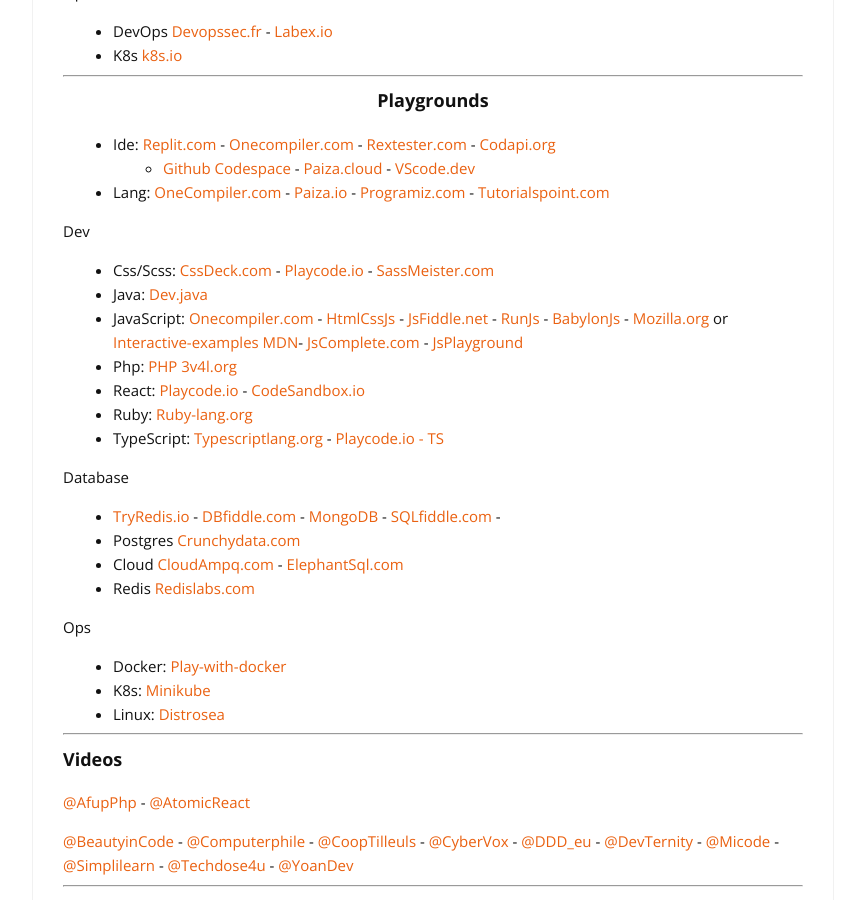
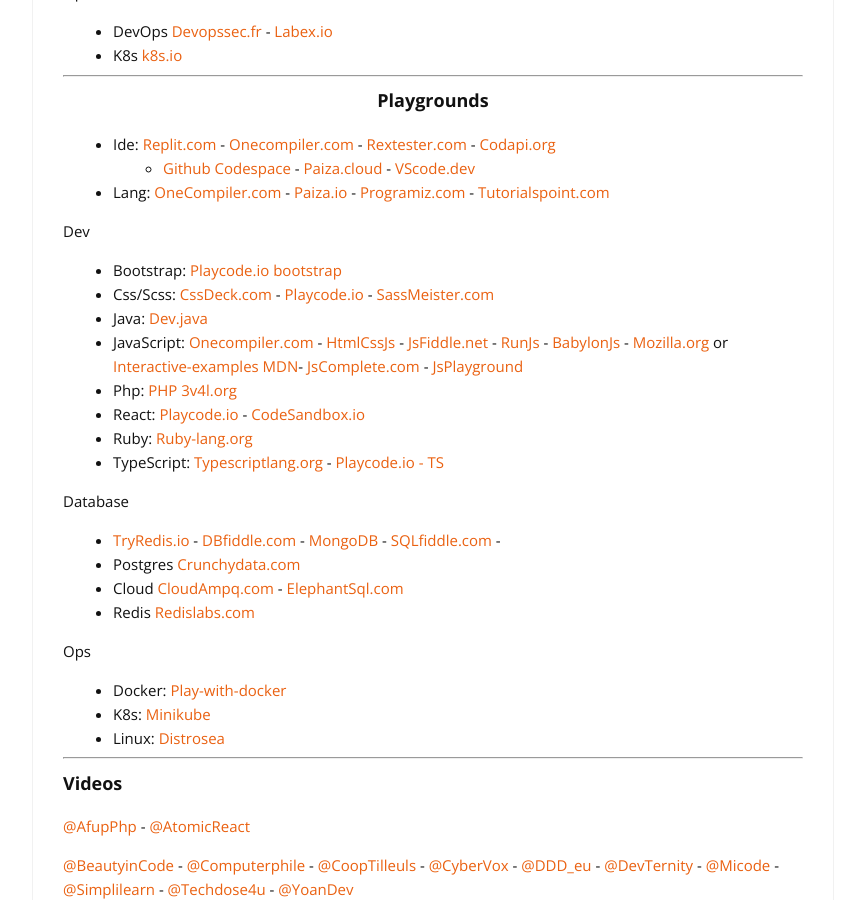
Before and after one commit to cylmat/cylmat.github.io, a Jekyll site: the page built from _pages/train.md, in a window 1280 px wide and 900 px high, scrolled down 1492 px. Shown: the whole window, without its empty margins (207-1072 px from the left). Built offline with Jekyll 4.4.1, drawn with Linux system fonts in a browser that asks for light colours; nearby versions of some CDN libraries.

Commit message:
Update train.md

```diff
--- a/_pages/train.md
+++ b/_pages/train.md
@@ -70,6 +70,7 @@
 - Lang: [OneCompiler.com](https://onecompiler.com) - [Paiza.io](https://paiza.io/en) - [Programiz.com](https://www.programiz.com/python-programming/online-compiler) - [Tutorialspoint.com](https://www.tutorialspoint.com/codingground.htm)
 
 Dev
+* Bootstrap: [Playcode.io bootstrap](https://playcode.io/bootstrap)
 * Css/Scss: [CssDeck.com](https://cssdeck.com/) - [Playcode.io](https://playcode.io/css) - [SassMeister.com](https://www.sassmeister.com)
 * Java: [Dev.java](https://dev.java/playground)
 * JavaScript: [Onecompiler.com](https://onecompiler.com/javascript) - [HtmlCssJs](https://html-css-js.com) - [JsFiddle.net](https://jsfiddle.net) - [RunJs](https://runjs.co) - [BabylonJs](https://playground.babylonjs.com) - [Mozilla.org](https://developer.mozilla.org/en-US/play) or [Interactive-examples MDN](https://interactive-examples.mdn.mozilla.net/pages/js/date-totimestring.html)- [JsComplete.com](https://jscomplete.com/playground) - [JsPlayground](https://www.jsplayground.dev)
```
